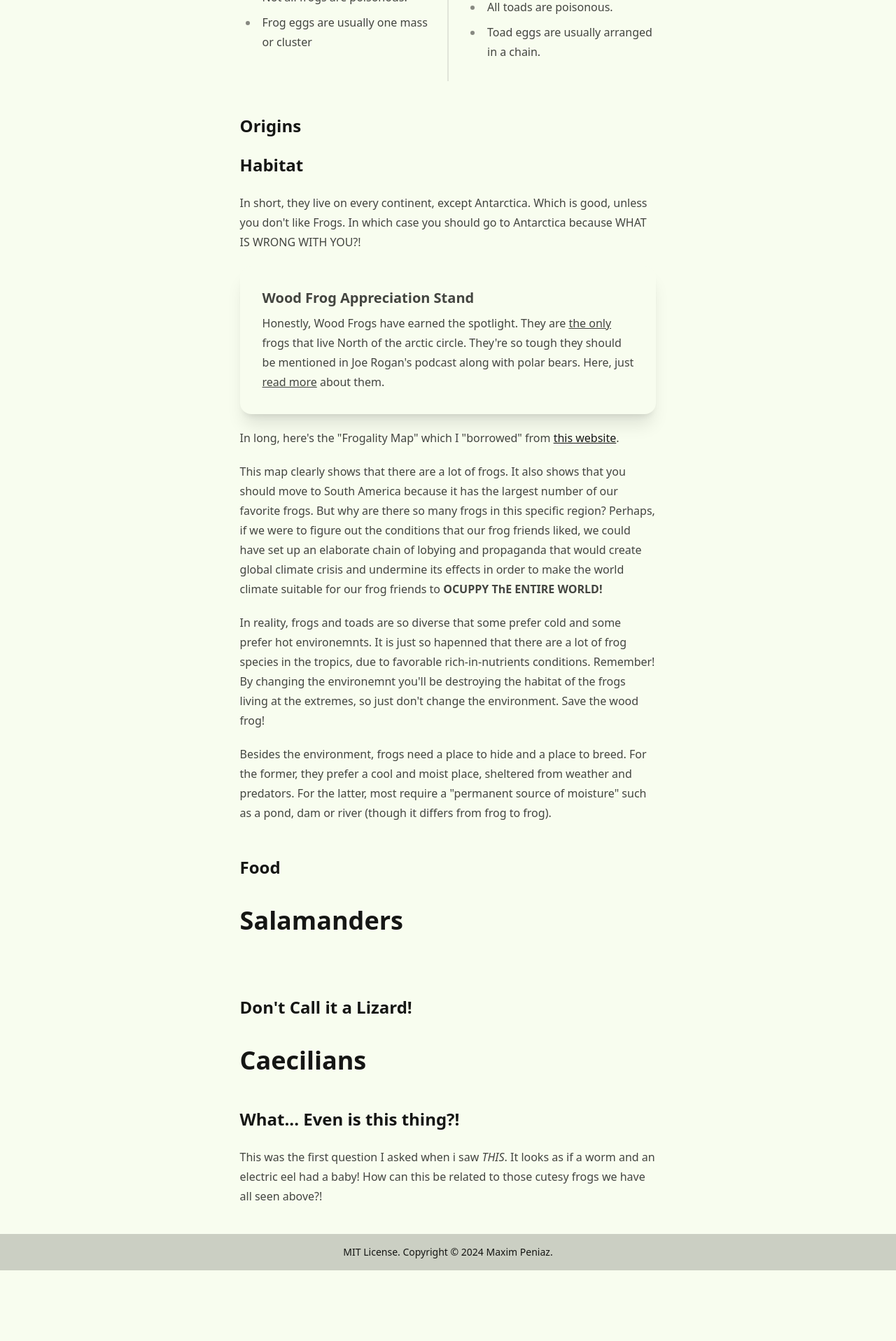
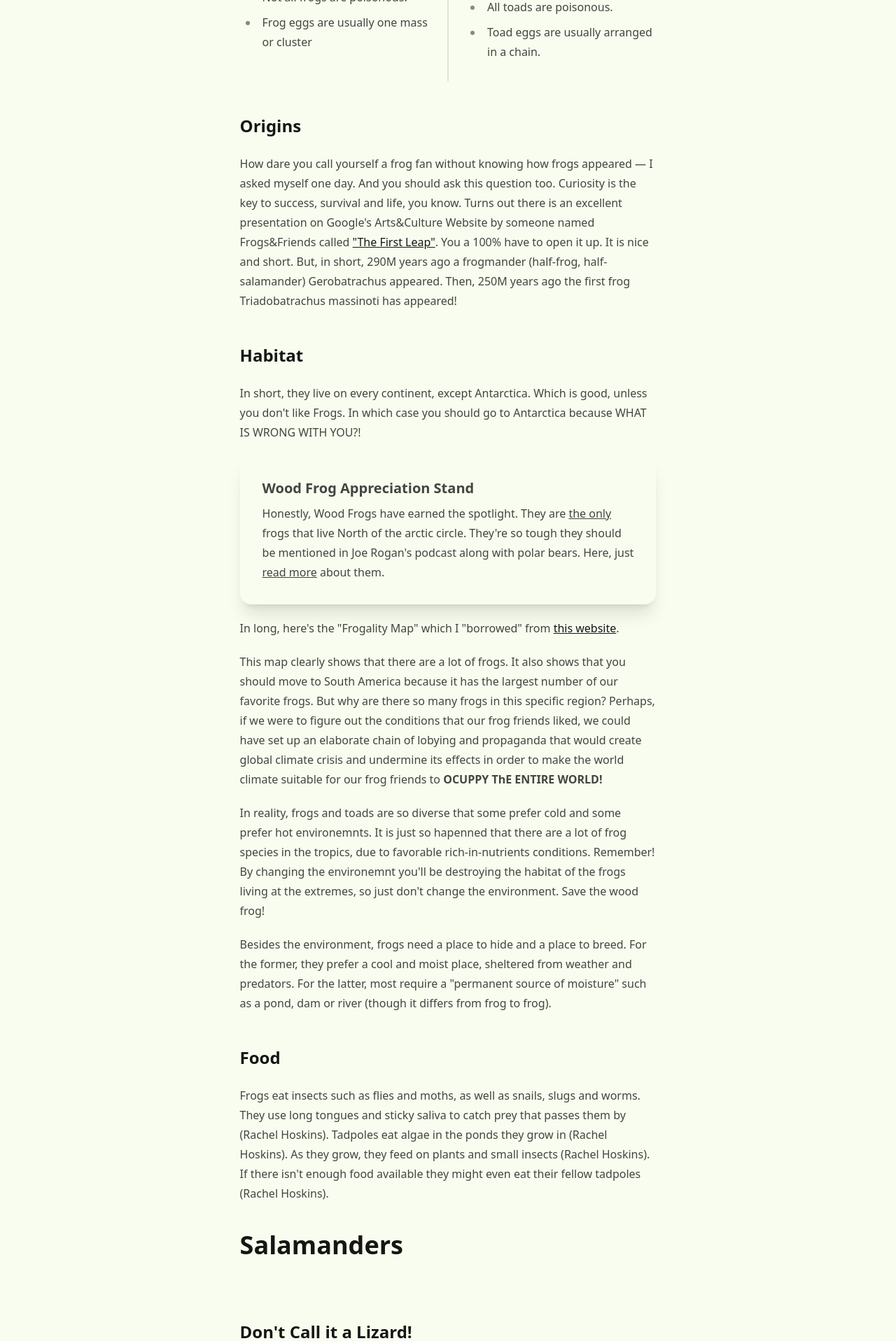
Before and after one commit to RIGIK93/amphiworld, a SvelteKit app: page / in a window 1280 px wide. Shown: the part 2156-4073 px from the top of the page at 70% size. Before the commit the page ends 3972 px from the top, so only its background shows below. Built offline with nearby package versions, Linux system fonts and the light colour scheme.

Commit message:
Filled Frog Food&Origins Sections

```diff
--- a/src/routes/+page.svelte
+++ b/src/routes/+page.svelte
@@ -12,6 +12,10 @@
 
 <svelte:head>
     <title>Amphibian World</title>
+    <meta name="description" content="A Place to Appreciate Our Amphibian Friends"/>
+
+    <meta name="og:title" content="Amphibian World"/>
+    <meta name="og:description" content="A Place to Appreciate Our Amphibian Friends"/>
 </svelte:head>
 
 <header class="md:w-1/2 mx-5 md:mx-auto my-10">
@@ -97,6 +101,7 @@
     </article>
 
     <!-- Fun Facts -->
+    <!-- https://www.thoughtco.com/facts-about-amphibians-4069409 -->
     <article class="prose my-10">
         <h1>Fun (and Other) Facts</h1>
         <ul>
@@ -115,6 +120,7 @@
     <article class="prose my-10">
         <h1>Frogs&Toads</h1>
 
+        <!-- https://flowbite.com/docs/components/gallery/ -->
         <Galery9 images={frogs}/>
 
         <!-- origins -->
@@ -168,9 +174,17 @@
 
         <!-- Tell them apart (game) -->
 
+        <!-- https://artsandculture.google.com/story/the-first-leap-frogs-friends/9wVhMka7ZCEqIA?hl=en -->
         <h2>Origins</h2>
 
-
+        <p>
+            How dare you call yourself a frog fan without knowing how frogs appeared &mdash; I asked myself one day.
+            And you should ask this question too. Curiosity is the key to success, survival and life, you know.
+            Turns out there is an excellent presentation on Google's Arts&Culture Website by someone named Frogs&Friends called <a href="https://artsandculture.google.com/story/the-first-leap-frogs-friends/9wVhMka7ZCEqIA?hl=en" class="link">"The First Leap"</a>.
+            You a 100% have to open it up. It is nice and short.
+            But, in short, 290M years ago a frogmander (half-frog, half-salamander) Gerobatrachus appeared.
+            Then, 250M years ago the first frog Triadobatrachus massinoti has appeared!
+        </p>
 
         <h2>Habitat</h2>
 
@@ -224,7 +238,17 @@
 
         <h2>Food</h2>
 
+        <!-- https://www.woodlandtrust.org.uk/blog/2019/03/what-do-frogs-eat/#:~:text=Small%20frogs%20eat%20insects%20such,on%20plants%20and%20small%20insects. -->
+        <p>
+            Frogs eat insects such as flies and moths, as well as snails, slugs and worms. They use long tongues and sticky saliva to catch prey that passes them by (Rachel Hoskins).
+            Tadpoles eat algae in the ponds they grow in (Rachel Hoskins).
+            As they grow, they feed on plants and small insects (Rachel Hoskins).
+            If there isn't enough food available they might even eat their fellow tadpoles (Rachel Hoskins).
+        </p>
+
         <!-- Metamorphosis -->
+
+        <!-- Frog Ponds -->
     </article>
 
     <!-- Salamanders -->
@@ -251,6 +275,8 @@
         How can this be related to those cutesy frogs we have all seen above?!
 
     </article>
+
+    <!-- Safe Amphibians! -->
 </main>
 
 <footer class="footer footer-center p-4 bg-base-300 text-base-content">
@@ -260,7 +286,7 @@
 </footer>
 
 <style>
-    .appear {
+    /* .appear {
         transition: all 0.8s;
         opacity: 0;
         transform: translateY(40px);
@@ -270,5 +296,5 @@
         opacity: 1;
         transform: none;
         transition-delay: 0.3s;
-    }
+    } */
 </style>
```
